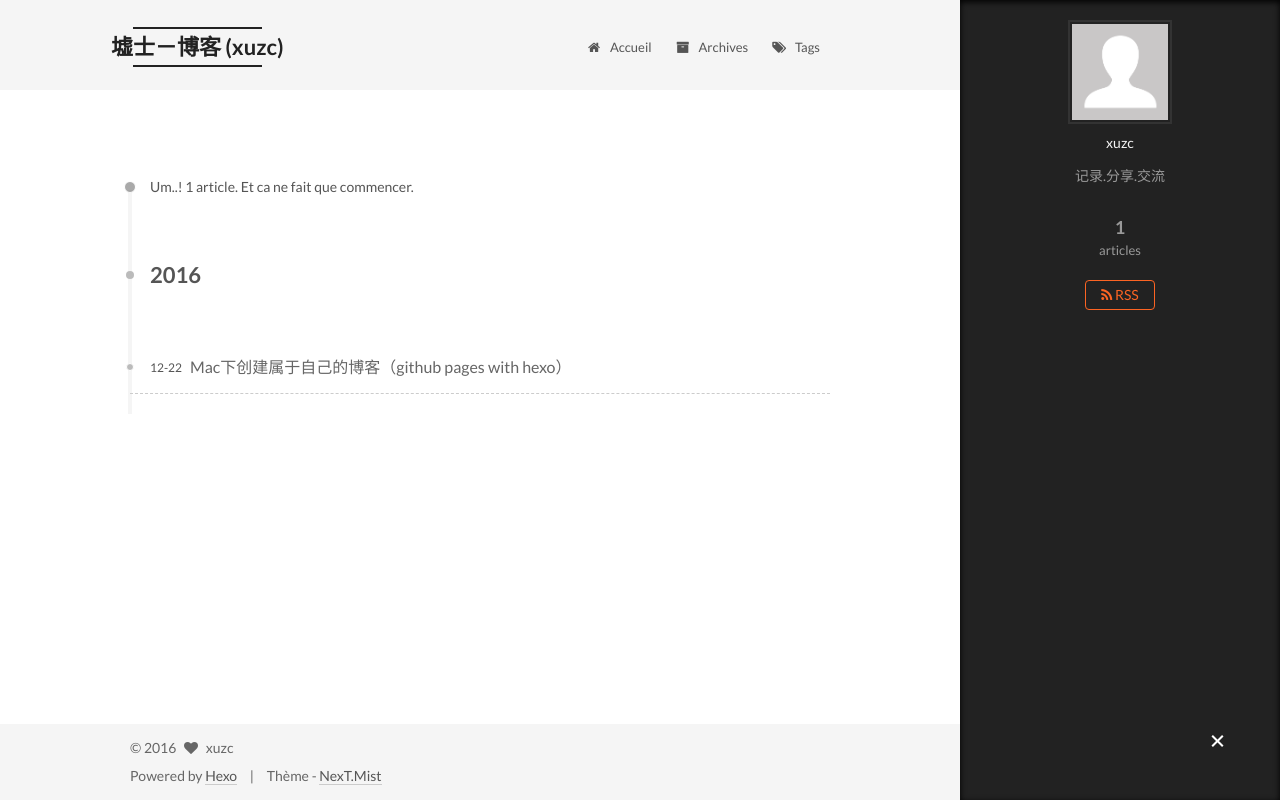
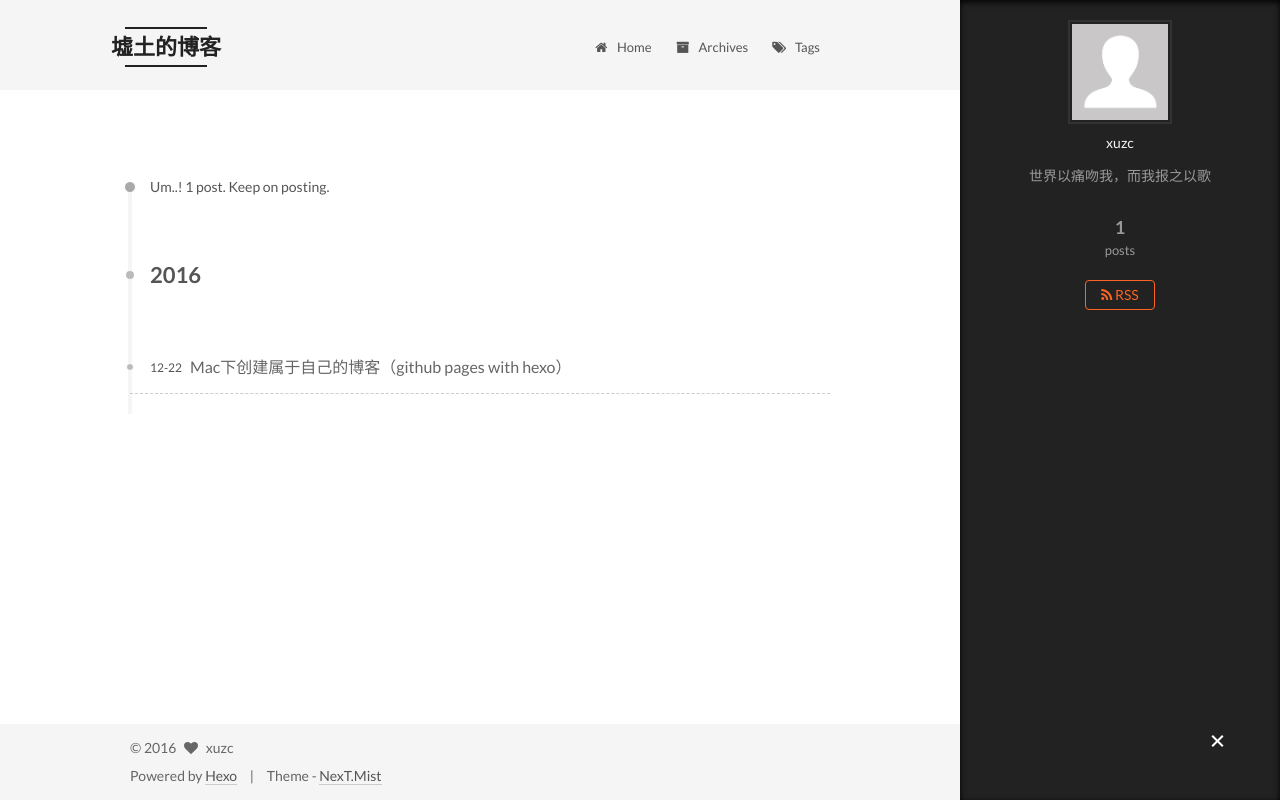
Before and after one commit to xuzc/xuzc.github.io, a plain HTML site: page archives/index.html in a window 1280 px wide. Both pictures are taken after a click on the element 1217 px from the left and 742 px from the top of the page. Drawn offline with Linux system fonts and the light colour scheme.

Commit message:
Site updated: 2016-12-22 17:50:42

```diff
--- a/2016/12/22/mac-github-pages-with-hexo/index.html
+++ b/2016/12/22/mac-github-pages-with-hexo/index.html
@@ -76,7 +76,7 @@
 
 
 
-  <link rel="alternate" href="/atom.xml" title="墟士－博客 (xuzc)" type="application/atom+xml" />
+  <link rel="alternate" href="/atom.xml" title="墟土的博客" type="application/atom+xml" />
 
 
 
@@ -100,7 +100,7 @@ github 帐号
 <meta property="og:type" content="article">
 <meta property="og:title" content="Mac下创建属于自己的博客（github pages with hexo）">
 <meta property="og:url" content="http://www.xuzc.me/2016/12/22/mac-github-pages-with-hexo/index.html">
-<meta property="og:site_name" content="墟士－博客 (xuzc)">
+<meta property="og:site_name" content="墟土的博客">
 <meta property="og:description" content="准备
 mac 版本号： 10.11.6
 git 版本号： git version 2.7.4 (Apple Git-66)
@@ -142,7 +142,7 @@ github 帐号
   };
 </script>
 
-  <title> Mac下创建属于自己的博客（github pages with hexo） | 墟士－博客 (xuzc) </title>
+  <title> Mac下创建属于自己的博客（github pages with hexo） | 墟土的博客 </title>
 </head>
 
 <body itemscope itemtype="http://schema.org/WebPage" lang="zh-CN">
@@ -173,7 +173,7 @@ github 帐号
   <div class="custom-logo-site-title">
     <a href="/"  class="brand" rel="start">
       <span class="logo-line-before"><i></i></span>
-      <span class="site-title">墟士－博客 (xuzc)</span>
+      <span class="site-title">墟土的博客</span>
       <span class="logo-line-after"><i></i></span>
     </a>
   </div>
@@ -200,7 +200,7 @@ github 帐号
 
               <i class="menu-item-icon fa fa-fw fa-home"></i> <br />
 
-            Accueil
+            Home
           </a>
         </li>
 
@@ -273,7 +273,7 @@ github 帐号
             <span class="post-meta-item-icon">
               <i class="fa fa-calendar-o"></i>
             </span>
-            <span class="post-meta-item-text">Posté le</span>
+            <span class="post-meta-item-text">Posted on</span>
             <time itemprop="dateCreated" datetime="2016-12-22T10:49:33+08:00" content="2016-12-22">
               2016-12-22
             </time>
@@ -391,10 +391,10 @@ github 帐号
 
         <ul class="sidebar-nav motion-element">
           <li class="sidebar-nav-toc sidebar-nav-active" data-target="post-toc-wrap" >
-            Table Des Matières
+            Table of Contents
           </li>
           <li class="sidebar-nav-overview" data-target="site-overview">
-            Ensemble
+            Overview
           </li>
         </ul>
 
@@ -405,13 +405,13 @@ github 帐号
                src="/images/avatar.gif"
                alt="xuzc" />
           <p class="site-author-name" itemprop="name">xuzc</p>
-          <p class="site-description motion-element" itemprop="description">记录.分享.交流</p>
+          <p class="site-description motion-element" itemprop="description">世界以痛吻我，而我报之以歌</p>
         </div>
         <nav class="site-state motion-element">
           <div class="site-state-item site-state-posts">
             <a href="/archives">
               <span class="site-state-item-count">1</span>
-              <span class="site-state-item-name">articles</span>
+              <span class="site-state-item-name">posts</span>
             </a>
           </div>
 
@@ -480,7 +480,7 @@ github 帐号
 </div>
 
 <div class="theme-info">
-  Thème -
+  Theme -
   <a class="theme-link" href="https://github.com/iissnan/hexo-theme-next">
     NexT.Mist
   </a>
--- a/archives/index.html
+++ b/archives/index.html
@@ -74,7 +74,7 @@
 
 
 
-  <link rel="alternate" href="/atom.xml" title="墟士－博客 (xuzc)" type="application/atom+xml" />
+  <link rel="alternate" href="/atom.xml" title="墟土的博客" type="application/atom+xml" />
 
 
 
@@ -86,15 +86,15 @@
 
 
 
-<meta name="description" content="记录.分享.交流">
+<meta name="description" content="世界以痛吻我，而我报之以歌">
 <meta property="og:type" content="website">
-<meta property="og:title" content="墟士－博客 (xuzc)">
+<meta property="og:title" content="墟土的博客">
 <meta property="og:url" content="http://www.xuzc.me/archives/index.html">
-<meta property="og:site_name" content="墟士－博客 (xuzc)">
-<meta property="og:description" content="记录.分享.交流">
+<meta property="og:site_name" content="墟土的博客">
+<meta property="og:description" content="世界以痛吻我，而我报之以歌">
 <meta name="twitter:card" content="summary">
-<meta name="twitter:title" content="墟士－博客 (xuzc)">
-<meta name="twitter:description" content="记录.分享.交流">
+<meta name="twitter:title" content="墟土的博客">
+<meta name="twitter:description" content="世界以痛吻我，而我报之以歌">
 
 
 
@@ -112,7 +112,7 @@
   };
 </script>
 
-  <title> Archive | 墟士－博客 (xuzc) </title>
+  <title> Archive | 墟土的博客 </title>
 </head>
 
 <body itemscope itemtype="http://schema.org/WebPage" lang="zh-CN">
@@ -143,7 +143,7 @@
   <div class="custom-logo-site-title">
     <a href="/"  class="brand" rel="start">
       <span class="logo-line-before"><i></i></span>
-      <span class="site-title">墟士－博客 (xuzc)</span>
+      <span class="site-title">墟土的博客</span>
       <span class="logo-line-after"><i></i></span>
     </a>
   </div>
@@ -170,7 +170,7 @@
 
               <i class="menu-item-icon fa fa-fw fa-home"></i> <br />
 
-            Accueil
+            Home
           </a>
         </li>
 
@@ -220,7 +220,7 @@
 
 
 
-      Um..! 1 article. Et ca ne fait que commencer.
+      Um..! 1 post. Keep on posting.
     </span>
 
 
@@ -304,13 +304,13 @@
                src="/images/avatar.gif"
                alt="xuzc" />
           <p class="site-author-name" itemprop="name">xuzc</p>
-          <p class="site-description motion-element" itemprop="description">记录.分享.交流</p>
+          <p class="site-description motion-element" itemprop="description">世界以痛吻我，而我报之以歌</p>
         </div>
         <nav class="site-state motion-element">
           <div class="site-state-item site-state-posts">
             <a href="/archives">
               <span class="site-state-item-count">1</span>
-              <span class="site-state-item-name">articles</span>
+              <span class="site-state-item-name">posts</span>
             </a>
           </div>
 
@@ -368,7 +368,7 @@
 </div>
 
 <div class="theme-info">
-  Thème -
+  Theme -
   <a class="theme-link" href="https://github.com/iissnan/hexo-theme-next">
     NexT.Mist
   </a>
--- a/atom.xml
+++ b/atom.xml
@@ -1,6 +1,6 @@
 <?xml version="1.0" encoding="utf-8"?>
 <feed xmlns="http://www.w3.org/2005/Atom">
-  <title>墟士－博客 (xuzc)</title>
+  <title>墟土的博客</title>
   <subtitle>记录.分享.交流</subtitle>
   <link href="/atom.xml" rel="self"/>
 
--- a/css/main.css
+++ b/css/main.css
@@ -1548,7 +1548,7 @@ pre .javascript .function {
   width: 4px;
   height: 4px;
   border-radius: 50%;
-  background: #fff738;
+  background: #baeb74;
 }
 .links-of-blogroll {
   font-size: 13px;
```
Also changed, not shown: archives/2016/12/index.html (+14 -14 lines), archives/2016/index.html (+14 -14 lines), index.html (+14 -14 lines).
